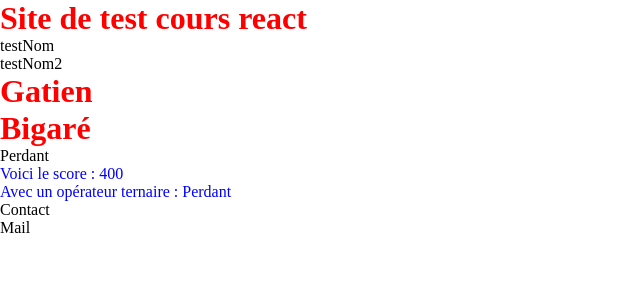
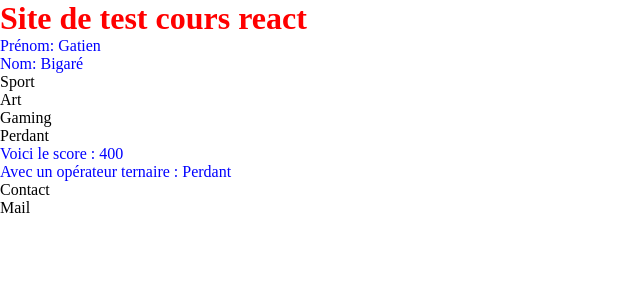
Before and after one commit to BuntProduction/React-semaine-1612, a React (Vite) app in the folder Cours react/: page / in a window 1280 px wide. Shown: the top 300 px of the page, without its empty margins (0-640 px from the left). Built offline with nearby package versions, Linux system fonts and the light colour scheme.

Commit message:
à corriger

```diff
--- a/Cours react/src/App.jsx
+++ b/Cours react/src/App.jsx
@@ -6,11 +6,23 @@
 import "./index.css";
 
 function App() {
+  const userFirstName = "Gatien";
+  const userLastName = "Bigaré";
+  const userHobbies = [
+    { id: "1", nom: "Sport" },
+    { id: "2", nom: "Art" },
+    { id: "3", nom: "Gaming" },
+  ];
+
   return (
     <>
       <div>
         <Header />
-        <User />
+        <User
+          firstName={userFirstName}
+          lastName={userLastName}
+          hobbies={userHobbies}
+        />
         <Player />
         <Footer />
       </div>
--- a/Cours react/src/components/User/FirstName.jsx
+++ b/Cours react/src/components/User/FirstName.jsx
@@ -1,3 +1,3 @@
-export function FirstName() {
-  return <h1>Gatien</h1>;
+export function FirstName({ firstName }) {
+  return <p>Prénom: {firstName}</p>;
 }
--- a/Cours react/src/components/User/FullName.jsx
+++ b/Cours react/src/components/User/FullName.jsx
@@ -1,12 +1,12 @@
 import { FirstName } from "./FirstName.jsx";
 import { LastName } from "./LastName.jsx";
 
-export function FullName() {
+export function FullName({ firstName, lastName }) {
   return (
     <>
       <div>
-        <FirstName />
-        <LastName />
+        <FirstName firstName={firstName} />
+        <LastName lastName={lastName} />
       </div>
     </>
   );
--- a/Cours react/src/components/User/Hobbies.jsx
+++ b/Cours react/src/components/User/Hobbies.jsx
@@ -1,19 +1,9 @@
-export function Hobbies() {
-  const hobbiesFromDB = [
-    {
-      id: "test",
-      nom: "testNom",
-    },
-    {
-      id: "test2",
-      nom: "testNom2",
-    },
-  ];
+export function Hobbies({ hobbies }) {
   return (
     <ul>
-      {hobbiesFromDB.map((hobby) => {
-        return <li key={hobby.id}>{hobby.nom}</li>;
-      })}
+      {hobbies.map((hobby) => (
+        <li key={hobby.id}>{hobby.nom}</li>
+      ))}
     </ul>
   );
 }
--- a/Cours react/src/components/User/LastName.jsx
+++ b/Cours react/src/components/User/LastName.jsx
@@ -1,3 +1,3 @@
-export function LastName() {
-  return <h1>Bigaré</h1>;
+export function LastName({ lastName }) {
+  return <p>Nom: {lastName}</p>;
 }
--- a/Cours react/src/components/User/User.jsx
+++ b/Cours react/src/components/User/User.jsx
@@ -1,12 +1,12 @@
 import { Hobbies } from "./Hobbies.jsx";
 import { FullName } from "./FullName.jsx";
 
-export function User() {
+export function User({ firstName, lastName, hobbies }) {
   return (
     <>
       <div>
-        <Hobbies />
-        <FullName />
+        <FullName firstName={firstName} lastName={lastName} />
+        <Hobbies hobbies={hobbies} />
       </div>
     </>
   );
```
